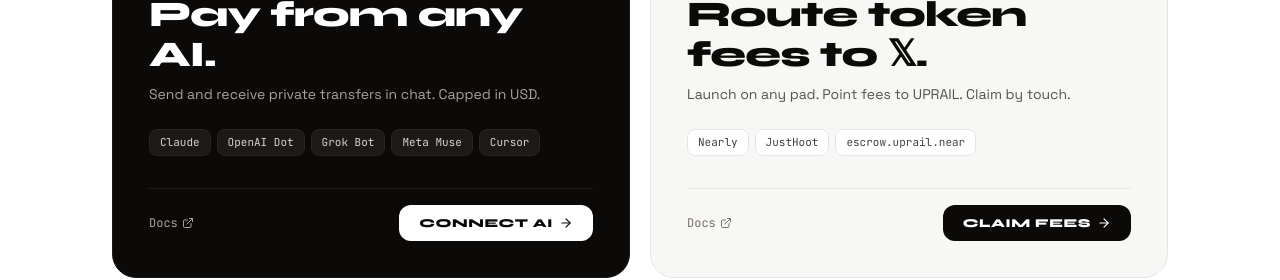
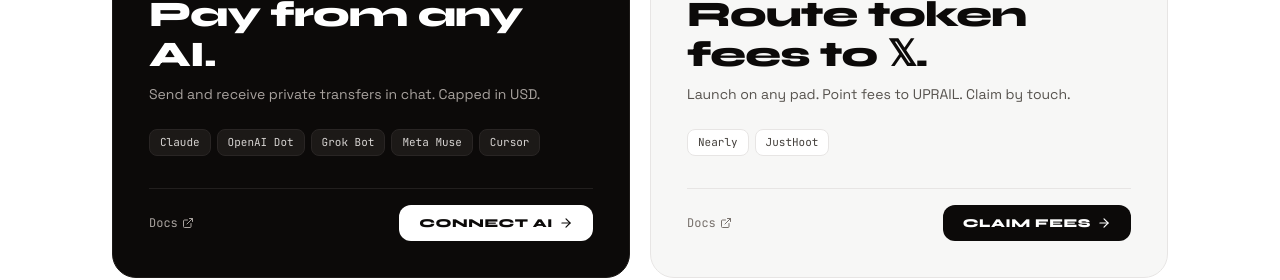
Before and after one commit to iJ03l/UPRAIL, a Next.js app in the folder frontend/: page / in a window 1280 px wide. Shown: the part 4000-4280 px from the top of the page. Built offline with nearby package versions, Linux system fonts and the light colour scheme; no server answers; a web font is replaced by a local one.

Commit message:
Remove escrow.uprail.near pill from landing page

```diff
--- a/frontend/src/views/LandingPage.tsx
+++ b/frontend/src/views/LandingPage.tsx
@@ -210,7 +210,7 @@ export const LandingPage: React.FC = () => {
                 </div>
 
                 <div className="flex flex-wrap gap-1.5 pt-1">
-                  {['Nearly', 'JustHoot', 'escrow.uprail.near'].map((tag) => (
+                  {['Nearly', 'JustHoot'].map((tag) => (
                     <span
                       key={tag}
                       className="px-2.5 py-1 rounded-lg bg-white border border-stone-200 text-[11px] font-mono text-stone-700"
```
